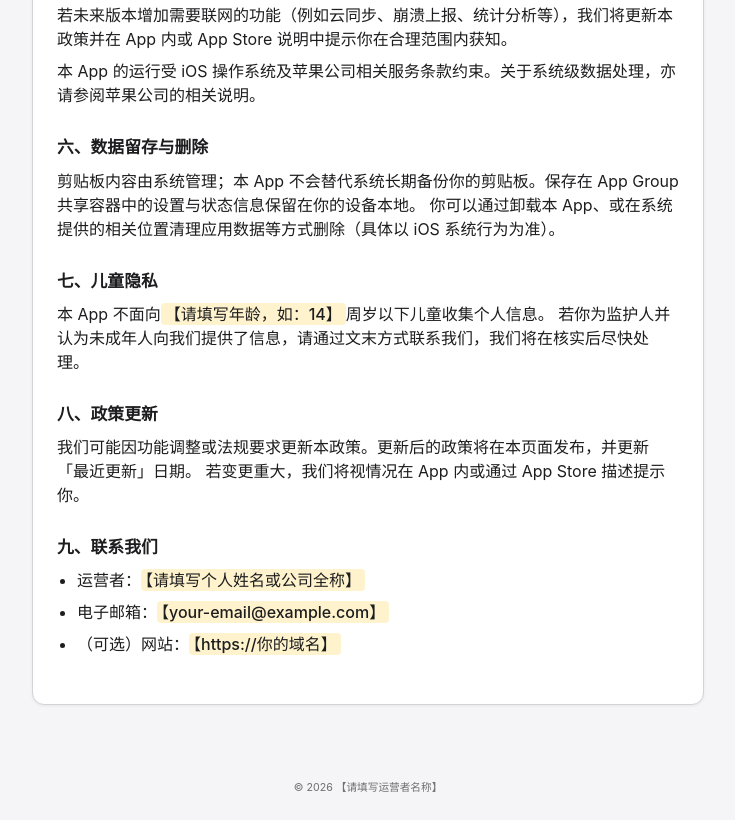
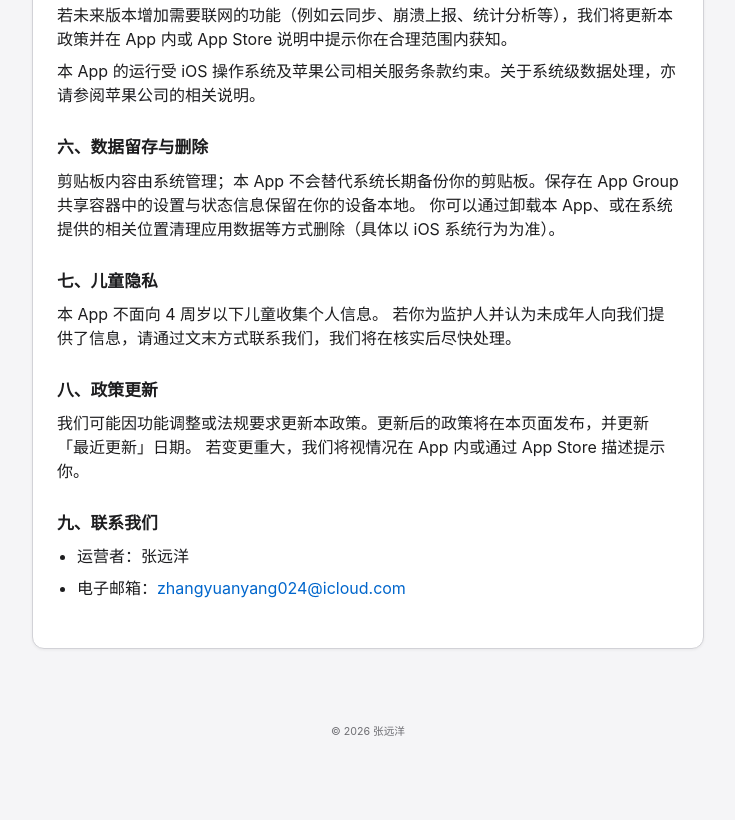
Before and after one commit to Zhangyuanyang024/keyboard, a plain HTML site: page privacy.html in a window 1280 px wide. Shown: the part 1408-2228 px from the top of the page, without its empty margins (272-1007 px from the left). After the commit the page ends 2172 px from the top, so only its background shows below. Drawn offline with Linux system fonts and the light colour scheme.

Commit message:
Update privacy policy: operator contact, dates, remove App Store hint.
Co-authored-by: Cursor <cursoragent@cursor.com>

```diff
--- a/assets/style.css
+++ b/assets/style.css
@@ -131,6 +131,15 @@ body {
     padding-left: 1.25rem;
 }
 
+.policy ul a {
+    color: var(--link);
+    text-decoration: none;
+}
+
+.policy ul a:hover {
+    text-decoration: underline;
+}
+
 .policy .placeholder {
     background: #fff3cd;
     padding: 0.05em 0.25em;
--- a/privacy.html
+++ b/privacy.html
@@ -19,14 +19,13 @@
             <a class="back" href="index.html">← 返回首页</a>
             <h1>隐私政策</h1>
             <p class="meta">
-                生效日期：<span class="placeholder">【YYYY 年 MM 月 DD 日】</span><br />
-                最近更新：<span class="placeholder">【YYYY 年 MM 月 DD 日】</span>
+                生效日期：2026年5月19日<br />
+                最近更新：2026年5月19日
             </p>
 
             <h2>一、引言</h2>
             <p>
-                欢迎使用「逐字键盘」（以下简称「本 App」）。本 App 由
-                <span class="placeholder">【请填写运营者名称：个人姓名或公司全称】</span>（以下简称「我们」）提供。
+                欢迎使用「逐字键盘」（以下简称「本 App」）。本 App 由张远洋（以下简称「我们」）提供。
                 我们重视你的隐私。本政策说明在使用本 App 时，我们可能如何处理与你相关的信息。请你仔细阅读。
             </p>
             <p>
@@ -91,7 +90,7 @@
 
             <h2>七、儿童隐私</h2>
             <p>
-                本 App 不面向<span class="placeholder">【请填写年龄，如：14】</span>周岁以下儿童收集个人信息。
+                本 App 不面向 4 周岁以下儿童收集个人信息。
                 若你为监护人并认为未成年人向我们提供了信息，请通过文末方式联系我们，我们将在核实后尽快处理。
             </p>
 
@@ -103,15 +102,14 @@
 
             <h2>九、联系我们</h2>
             <ul>
-                <li>运营者：<span class="placeholder">【请填写个人姓名或公司全称】</span></li>
-                <li>电子邮箱：<span class="placeholder">【your-email@example.com】</span></li>
-                <li>（可选）网站：<span class="placeholder">【https://你的域名】</span></li>
+                <li>运营者：张远洋</li>
+                <li>电子邮箱：<a href="mailto:zhangyuanyang024@icloud.com">zhangyuanyang024@icloud.com</a></li>
             </ul>
         </article>
     </main>
     <footer class="site-footer">
         <div class="wrap">
-            <small>© <span id="year"></span> <span class="placeholder">【请填写运营者名称】</span></small>
+            <small>© <span id="year"></span> 张远洋</small>
         </div>
     </footer>
     <script>
```
Also changed, not shown: index.html (+1 -2 lines).
